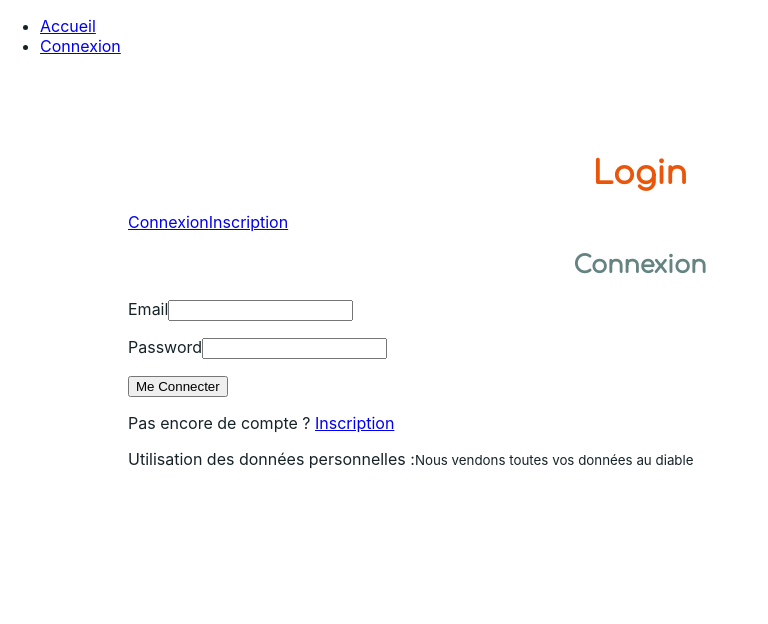
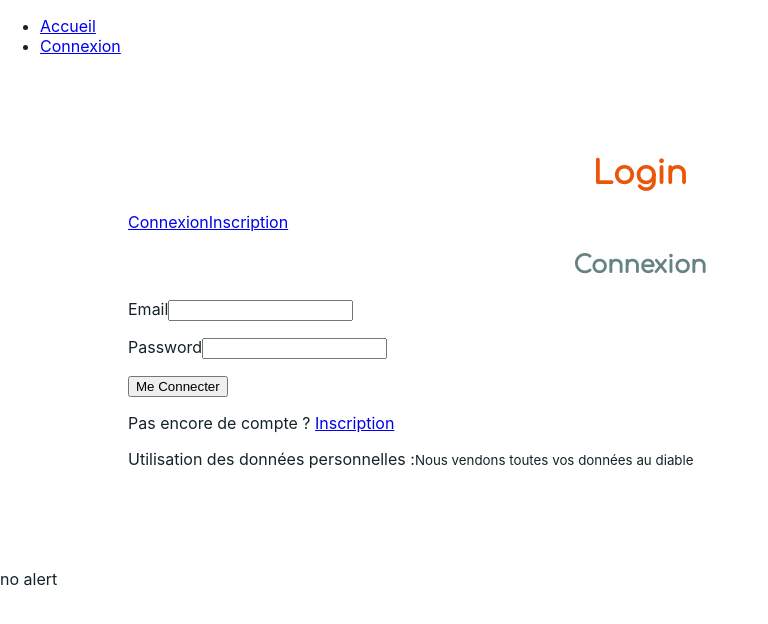
Before and after one commit to Thaisrr/react-exo-2410, a React (Create React App) app: page /login in a window 1280 px wide. Shown: the top 624 px of the page, without its empty margins (0-768 px from the left). Built offline with nearby package versions, Linux system fonts and the light colour scheme.

Commit message:
:bug: affichage alerte ( pas de suppression )

```diff
--- a/package.json
+++ b/package.json
@@ -3,6 +3,7 @@
   "version": "0.1.0",
   "private": true,
   "dependencies": {
+    "@reduxjs/toolkit": "^1.8.6",
     "@testing-library/jest-dom": "^5.16.5",
     "@testing-library/react": "^13.4.0",
     "@testing-library/user-event": "^13.5.0",
@@ -13,14 +14,14 @@
     "react-dom": "^18.2.0",
     "react-hook-form": "^7.38.0",
     "react-icons": "^4.6.0",
+    "react-redux": "^8.0.4",
     "react-router-dom": "^6.4.2",
     "react-scripts": "5.0.1",
     "web-vitals": "^2.1.4"
   },
   "scripts": {
     "start": "react-scripts start",
-    "start_prod": "process.env.NODE_ENV = 'production' && react-scripts start",
-    "build": " react-scripts build",
+    "build": "react-scripts build",
     "test": "react-scripts test",
     "eject": "react-scripts eject",
     "api": "json-server --watch ./db/db.json -m ./node_modules/json-server-auth --port 8080"
--- a/src/App.js
+++ b/src/App.js
@@ -9,12 +9,13 @@ import Login from "./pages/login/Login";
 import Register from "./pages/login/Register";
 import {UserGuard} from "./pages/guards/UserGuard";
 import Spinner from "./components/Spinner";
+import DialogAlert from "./components/DialogAlert";
 
 const GameForm = React.lazy(() => import("./pages/GameForm"));
 
 function App() {
 
-    console.info(process.env.REACT_APP_MODE);
+    console.info(process.env.REACT_APP_ENV);
 
 
 
@@ -32,6 +33,8 @@ function App() {
                   </Route>
               </Routes>
           </Suspense>
+
+          <DialogAlert/>
       </BrowserRouter>
     </div>
   );
--- /dev/null
+++ b/src/components/DialogAlert.js
@@ -0,0 +1,23 @@
+import {useDispatch, useSelector} from "react-redux";
+import '../style/DialogAlert.css';
+
+const DialogAlert = () => {
+    const text = useSelector(state => state?.alert.text);
+    const level = useSelector(state => state?.alert.level);
+
+    console.warn('In Dialog alert', text)
+
+    return (
+        <>
+            { (text)? (
+                <div id="DialogAlert">
+                    <div className={'alert ' + level}>
+                        {text}
+                    </div>
+                </div>
+
+            ): <p>no alert</p>}
+        </>
+    )
+}
+export default DialogAlert;
--- a/src/components/Navigation.js
+++ b/src/components/Navigation.js
@@ -1,7 +1,16 @@
 import {NavLink} from "react-router-dom";
 import {isLogged, logout} from "../utils/services/AuthService";
+import {useDispatch} from "react-redux";
+import {create} from "../store/alert";
 
 const Navigation = () => {
+
+    const dispatch = useDispatch();
+
+    const deconnexion = () => {
+        logout();
+        dispatch(create({txt: 'Déconnecté⋅e !'}))
+    }
 
     const ConnectedLinks = () => (
         <>
@@ -9,7 +18,7 @@ const Navigation = () => {
                 <NavLink to={'/create'}>Nouveau</NavLink>
             </li>
             <li>
-                <button onClick={() => logout()}>Déconnexion</button>
+                <button onClick={() => deconnexion()}>Déconnexion</button>
             </li>
         </>
     );
--- a/src/index.js
+++ b/src/index.js
@@ -3,11 +3,15 @@ import ReactDOM from 'react-dom/client';
 import './index.css';
 import App from './App';
 import reportWebVitals from './reportWebVitals';
+import {Provider} from "react-redux";
+import store from "./store";
 
 const root = ReactDOM.createRoot(document.getElementById('root'));
 root.render(
   <React.StrictMode>
-    <App />
+      <Provider store={store}>
+          <App />
+      </Provider>
   </React.StrictMode>
 );
 
--- a/src/pages/login/Connection.js
+++ b/src/pages/login/Connection.js
@@ -2,18 +2,27 @@ import {NavLink, useNavigate} from "react-router-dom";
 import {useState} from "react";
 import {useForm} from "react-hook-form";
 import {connect} from "../../utils/services/AuthService";
+import {useDispatch} from "react-redux";
+import {create} from "../../store/alert";
 
 const Connection = () => {
     const [error, setError] = useState('');
     const navigate = useNavigate();
+    const dispatch = useDispatch();
 
     const {register, handleSubmit} = useForm();
 
     const login = async (credentials) => {
         const res = await connect(credentials);
         console.log(res)
-        if(res) navigate('/');
-        else setError('Mauvais identifiants !');
+        if(res) {
+            dispatch(create({txt: 'Bon retour parmis nous !', lvl: 'success'}))
+            navigate('/')
+        }
+        else {
+            dispatch(create({txt: 'Mauvais identifiants !', lvl: 'error'}));
+            setError('Mauvais identifiants !');
+        }
     }
 
     return (
--- /dev/null
+++ b/src/store/alert.js
@@ -0,0 +1,22 @@
+import {createSlice} from "@reduxjs/toolkit";
+
+export const alert_slice = createSlice({
+    name: 'alert',
+    initialState: {
+        text: '',
+        level: 'success'
+    },
+    reducers: {
+        create : (state, action) => {
+            const {txt = '', lvl = 'info', time = 3000} = action.payload;
+            state.text = txt;
+            state.level = lvl;
+        },
+        deleteAlert : (state) => {
+            state.text = '';
+        }
+    }
+})
+
+export const {create, deleteAlert} = alert_slice.actions;
+export default alert_slice.reducer;
--- /dev/null
+++ b/src/store/index.js
@@ -0,0 +1,9 @@
+import {configureStore} from "@reduxjs/toolkit";
+import alert from "./alert";
+
+const store = configureStore({
+    reducer: {
+        alert
+    }
+})
+export default store;
--- /dev/null
+++ b/src/style/DialogAlert.css
@@ -0,0 +1,27 @@
+.alert.info {
+    --main-color: teal
+}
+
+.alert.success {
+    --main-color: green;
+}
+
+.alert.error {
+    --main-color: red;
+}
+
+#DialogAlert {
+    position: fixed;
+    bottom: 0;
+    padding: 30px 0;
+    width: 100vw;
+}
+
+.alert {
+    width: 50%;
+    margin: auto;
+    padding: 10px 20px;
+    border-radius: 5px;
+    background-color: var(--main-color);
+    color: white;
+}
```
Also changed, not shown: 1 other file (tests, documents, lock files or other folders).
